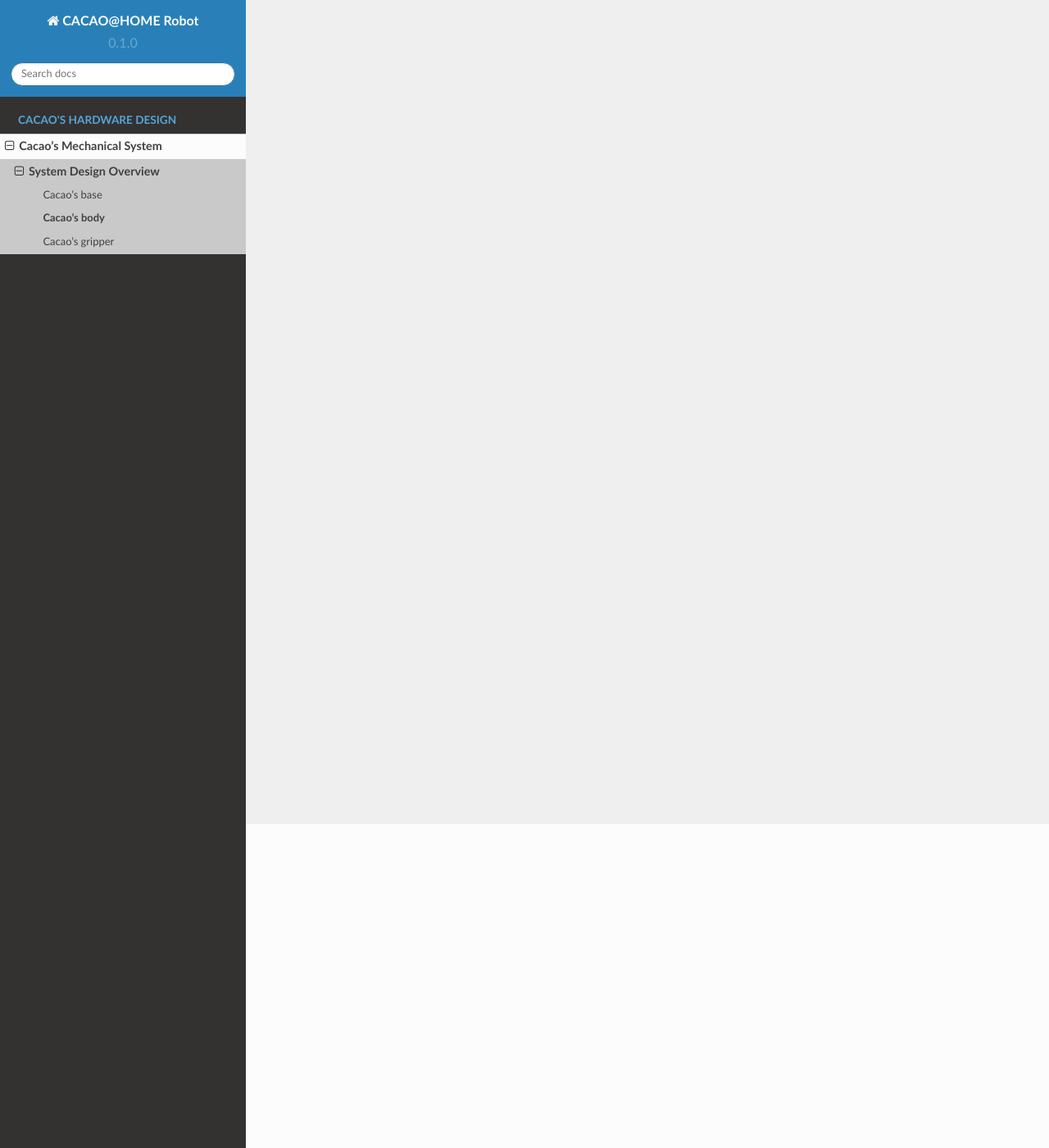
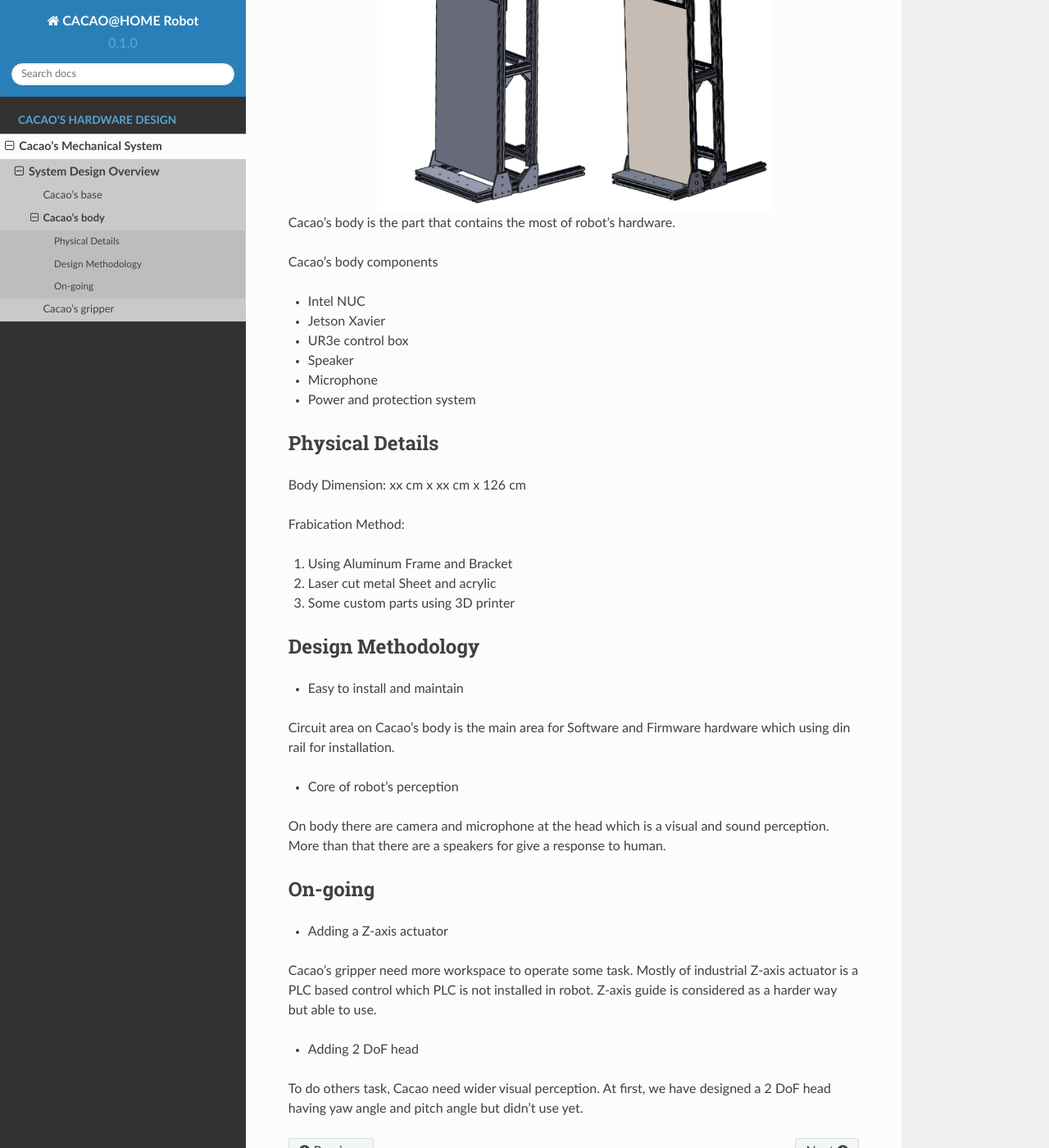
Before and after one commit to Lattawat/Cacao-Mechanics-Team-Document, a Sphinx documentation site: the page built from docs/source/mechanical_system/mech_docs/Cacao_body.rst, in a window 1280 px wide and 1400 px high, scrolled down 395 px. Shown: the whole window at 82% size. Built offline with Sphinx 7.4.7 and the Read the Docs theme 2.0.0, drawn with Linux system fonts in a browser that asks for light colours.

Commit message:
add a Cacao body detail

```diff
--- a/docs/source/mechanical_system/mech_docs/Cacao_body.rst
+++ b/docs/source/mechanical_system/mech_docs/Cacao_body.rst
@@ -2,3 +2,53 @@
 
 Cacao's body
 ############
+
+.. image:: ./image/Final_Cacao_body.jpg
+    :width: 480
+    :align: center
+    :alt: Final Design of Cacao body
+
+Cacao's body is the part that contains the most of robot's hardware.
+
+Cacao's body components
+
+- Intel NUC
+- Jetson Xavier
+- UR3e control box
+- Speaker
+- Microphone
+- Power and protection system
+
+Physical Details
+****************
+
+Body Dimension: xx cm x xx cm x 126 cm
+
+Frabication Method:
+
+1. Using Aluminum Frame and Bracket
+2. Laser cut metal Sheet and acrylic
+3. Some custom parts using 3D printer
+
+Design Methodology
+******************
+
+- Easy to install and maintain
+
+Circuit area on Cacao's body is the main area for Software and Firmware hardware which using din rail for installation.
+
+- Core of robot's perception
+
+On body there are camera and microphone at the head which is a visual and sound perception. More than that there are a speakers for give a response to human.
+
+On-going
+********
+
+- Adding a Z-axis actuator
+
+Cacao's gripper need more workspace to operate some task. Mostly of industrial Z-axis actuator is a PLC based control which PLC is not installed in robot. Z-axis guide is
+considered as a harder way but able to use.
+
+- Adding 2 DoF head
+
+To do others task, Cacao need wider visual perception. At first, we have designed a 2 DoF head having yaw angle and pitch angle but didn't use yet.
--- a/docs/source/mechanical_system/mech_docs/Cacao_gripper.rst
+++ b/docs/source/mechanical_system/mech_docs/Cacao_gripper.rst
@@ -163,3 +163,4 @@ that the lack of friction between driving shafts and driving links reduced the g
 
 On-going
 ********
+- recursive testing and adjust jaws design
```
Also changed, not shown: other parts of docs/source/mechanical_system/mech_docs/Cacao_gripper.rst (+1 -1 lines), docs/source/mechanical_system/mech_docs/image/Final_Cacao_body.jpg (added).
